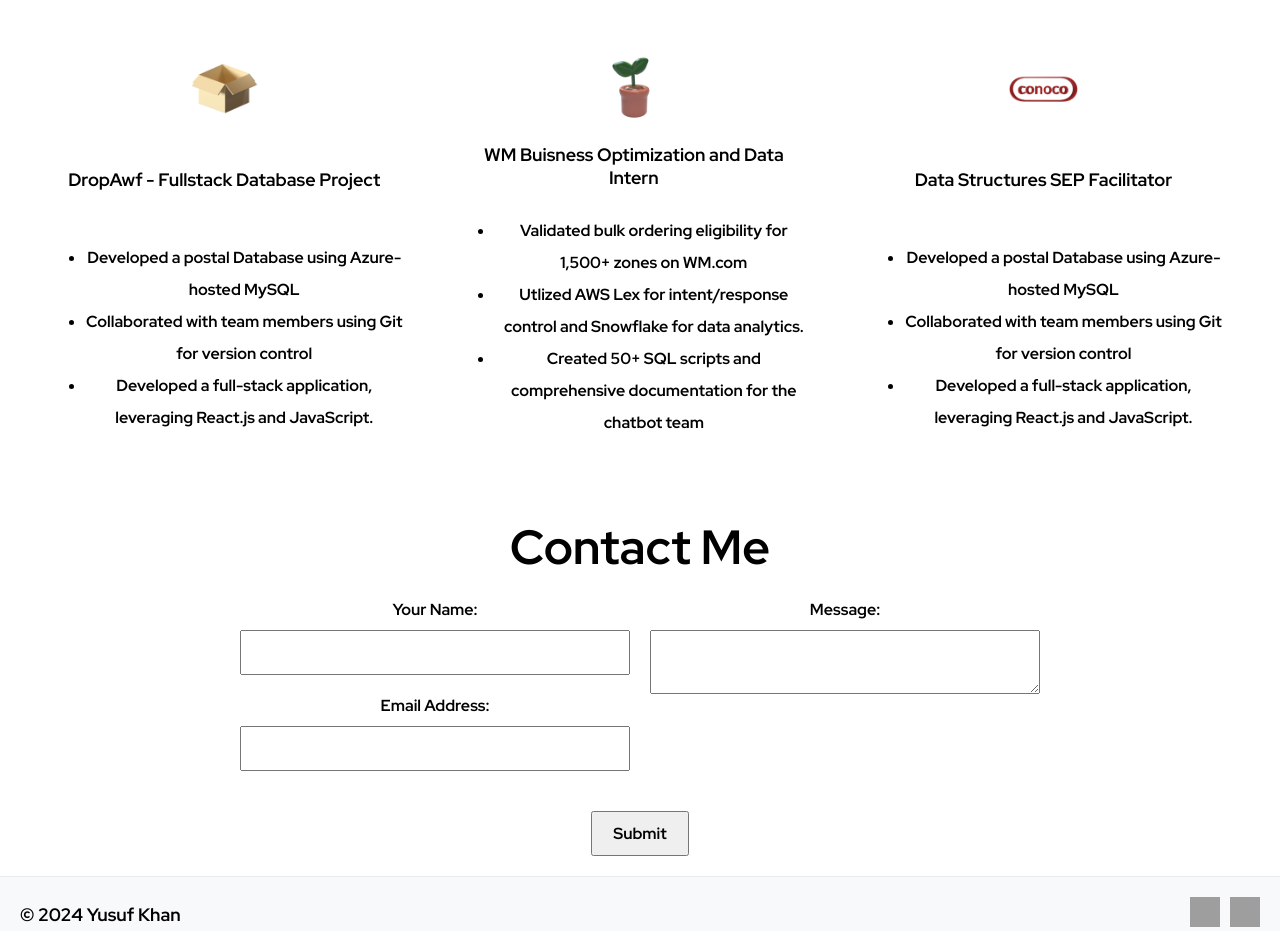
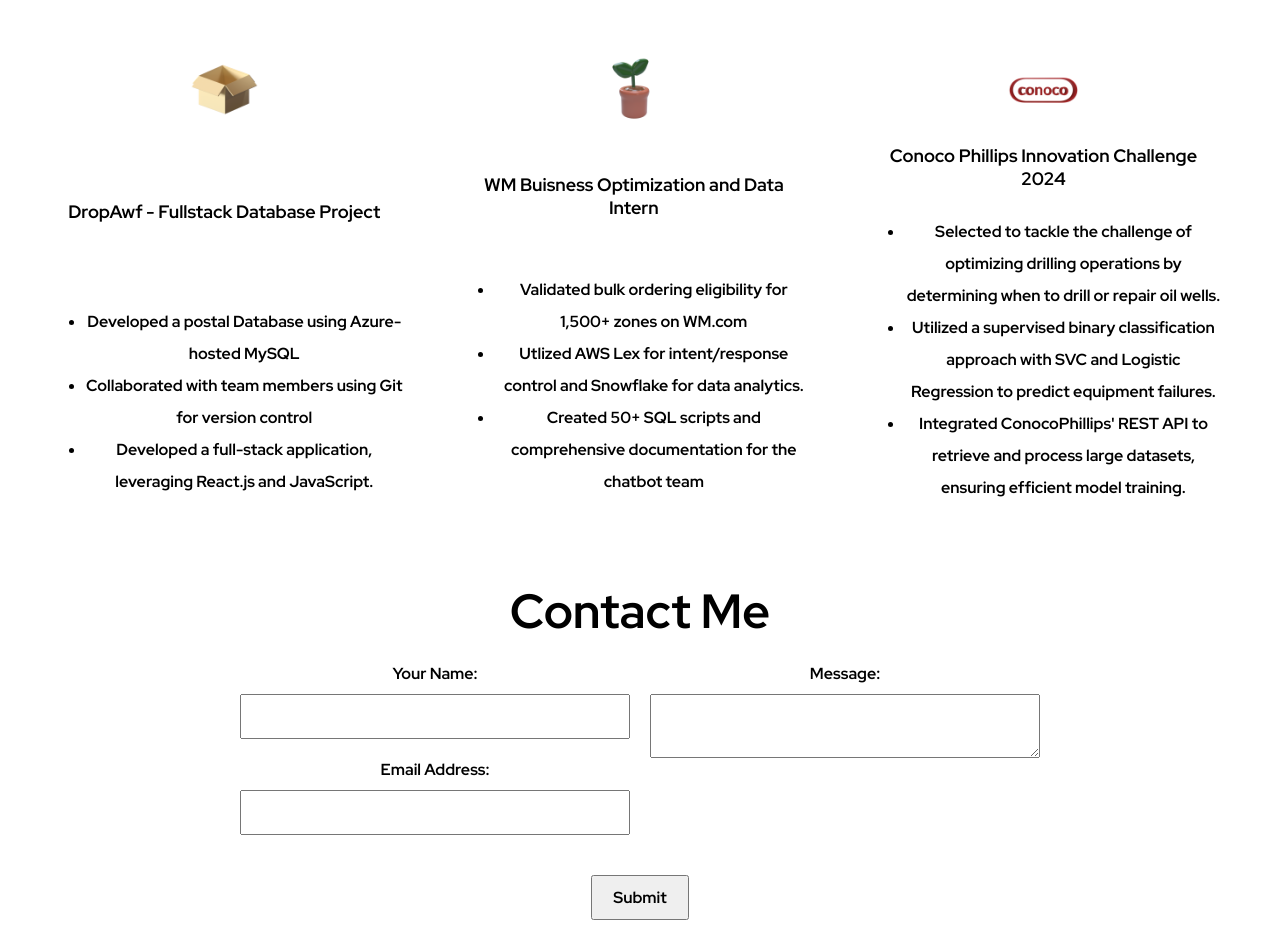
Before and after one commit to ykhan-5/Yusuf.dev, a React (Create React App) app: page / in a window 1280 px wide. Shown: the part 1120-2051 px from the top of the page. Built offline with nearby package versions, Linux system fonts and the light colour scheme; grey boxes are pictures that could not be loaded.

Commit message:
Updated Description and Titles

```diff
--- a/src/components/Project.js
+++ b/src/components/Project.js
@@ -53,17 +53,21 @@
       <div className="Project-card">
         <img className="icon" src={conoco} alt="3D Icon" />
         <div className="Project-card-title">
-          Data Structures SEP Facilitator
+          Conoco Phillips Innovation Challenge 2024
         </div>
         <div className="Project-card-text">
           <ul>
-            <li>Developed a postal Database using Azure-hosted MySQL</li>
             <li>
-              Collaborated with team members using Git for version control
+              Selected to tackle the challenge of optimizing drilling operations
+              by determining when to drill or repair oil wells.
             </li>
             <li>
-              Developed a full-stack application, leveraging React.js and
-              JavaScript.
+              Utilized a supervised binary classification approach with SVC and
+              Logistic Regression to predict equipment failures.
+            </li>
+            <li>
+              Integrated ConocoPhillips' REST API to retrieve and process large
+              datasets, ensuring efficient model training.
             </li>
           </ul>
         </div>
```
